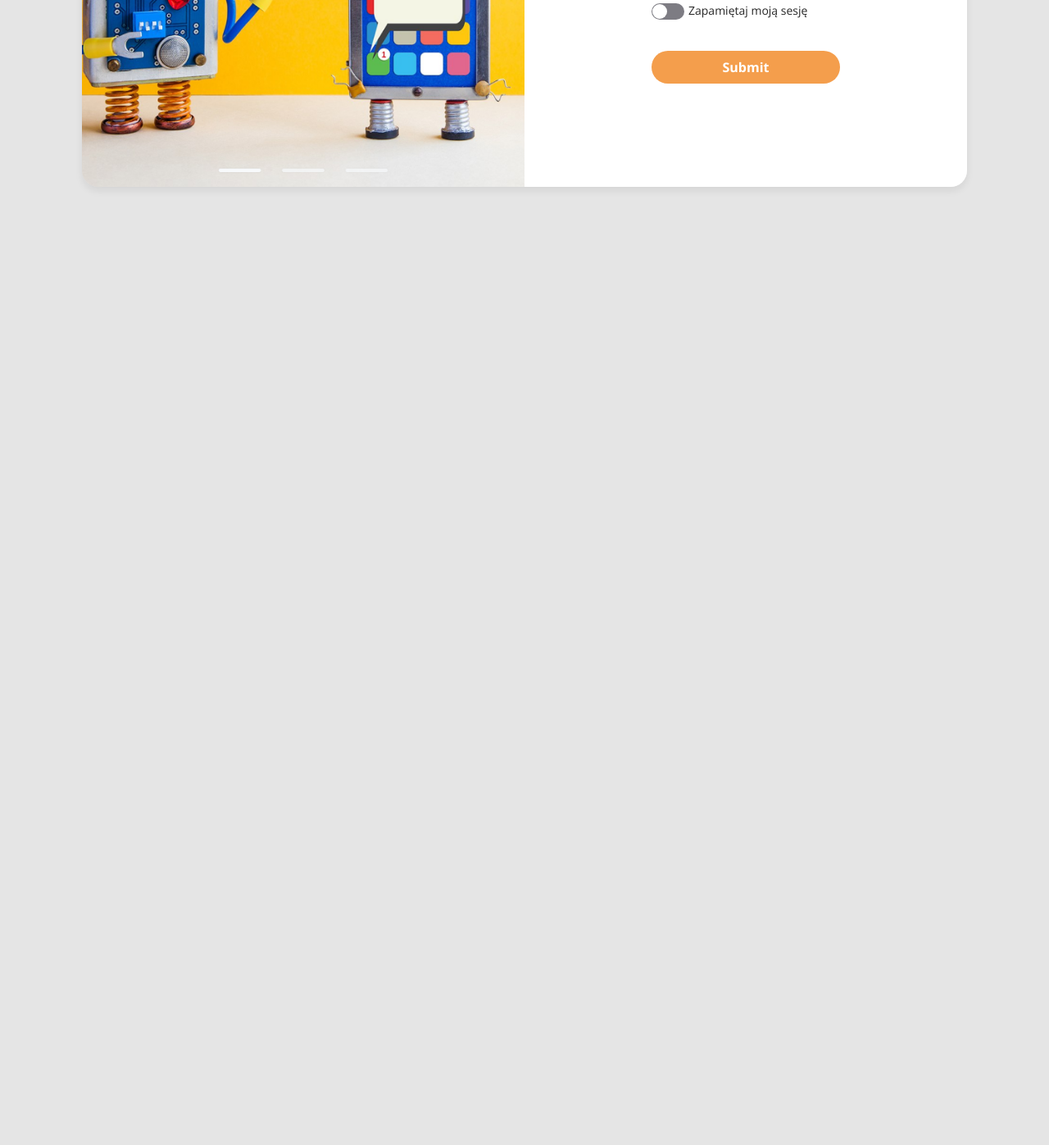
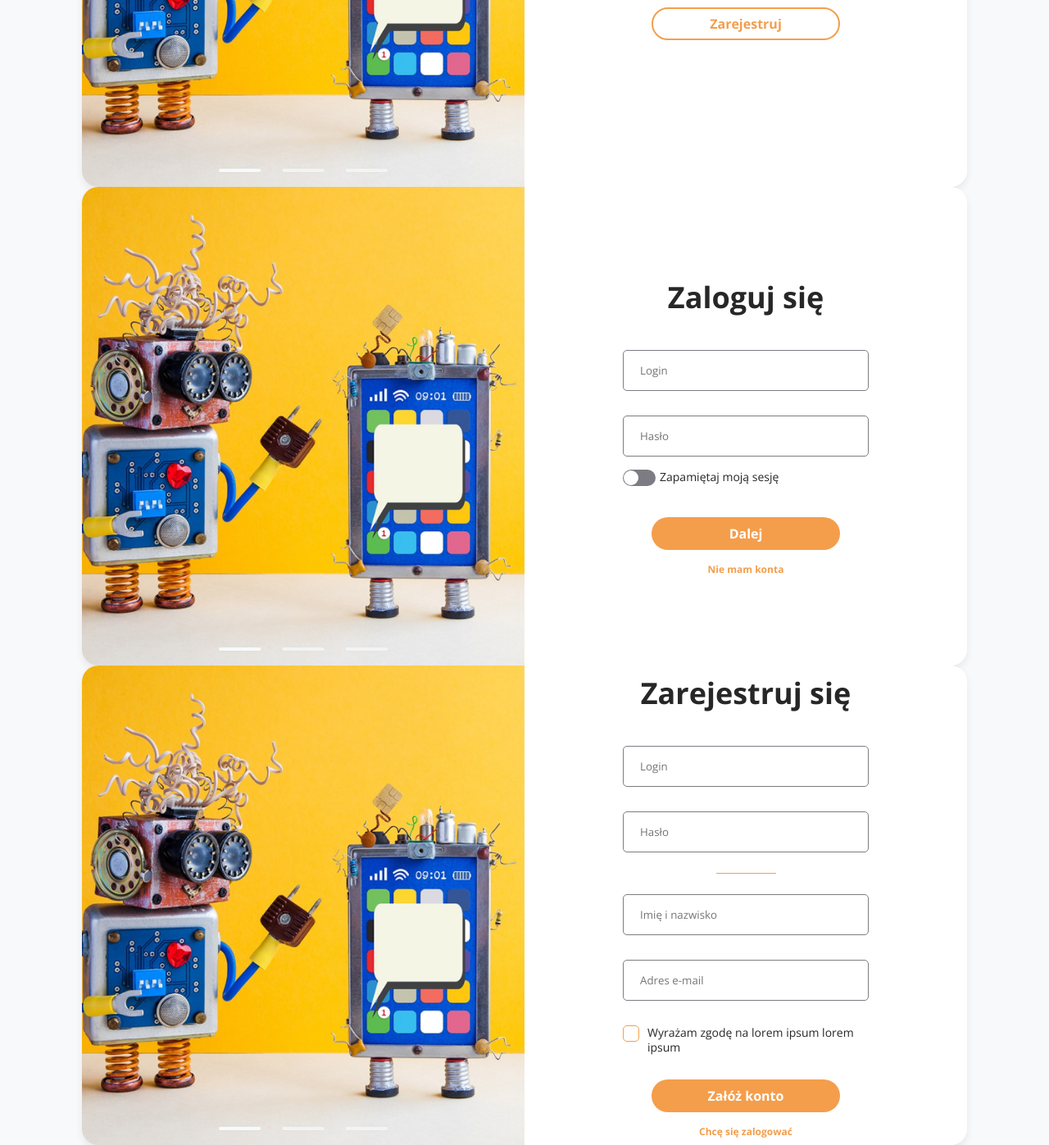
Before and after one commit to och-karr/frontend-webpage, a website: page app/index.html in a window 1280 px wide. Shown: the part 515-1912 px from the top of the page at 82% size. Before the commit the page ends 800 px from the top, so only its background shows below. Drawn offline with nearby package versions, Linux system fonts and the light colour scheme; files that its build step writes are made by us from their sources.

Commit message:
add register panel in header

```diff
--- a/app/index.html
+++ b/app/index.html
@@ -34,18 +34,111 @@
           <span class="header__text">lub</span>
           <button class="main-btn main-btn--contour">Zarejestruj</button>
         </div>
+        <form action="" class="header__content header__content--login none">
+          <h1 class="header__title">Zaloguj się</h1>
+          <input type="text" placeholder="Login" class="input">
+          <input type="password" placeholder="Hasło" class="input">
+          <span class="header__text">
+            <div class="toggle">
+              <div class="toggle__dot"></div>
+            </div>
+            Zapamiętaj moją sesję
+          </span>
+          <input type="submit" class="main-btn" value="Dalej">
+          <a href="#" class="header__undertext">Nie mam konta</a>
+        </form>
+        <form action="" class="header__content header__content--register none">
+          <h1 class="header__title">Zarejestruj się</h1>
+          <input type="text" placeholder="Login" class="input">
+          <input type="password" placeholder="Hasło" class="input">
+          <div class="header__line"></div>
+          <input type="text" placeholder="Imię i nazwisko" class="input">
+          <input type="email" placeholder="Adres e-mail" class="input">
+          <label class="header__checkbox-container">
+            Wyrażam zgodę na lorem ipsum lorem ipsum
+            <input class="header__checkbox-input" type="checkbox">
+            <span class="header__checkbox-checkmark"></span>
+          </label>
+          <input type="submit" class="main-btn" value="Załóż konto">
+          <a href="#" class="header__undertext">Chcę się zalogować</a>
+        </form>
+      </div>
+    </header>
+    <header class="header">
+      <img src="./images/photos/header-desktop.png" alt="" class="header__main-img">
+      <div class="header__form-container">
+        <div class="header__content header__content--welcome none">
+          <h1 class="header__title">Dzień dobry</h1>
+          <button class="main-btn">Zaloguj się</button>
+          <span class="header__text">lub</span>
+          <button class="main-btn main-btn--contour">Zarejestruj</button>
+        </div>
         <form action="" class="header__content header__content--login">
           <h1 class="header__title">Zaloguj się</h1>
           <input type="text" placeholder="Login" class="input">
           <input type="password" placeholder="Hasło" class="input">
-
-            <span class="header__text">
-              <div class="toggle">
-                <div class="toggle__dot"></div>
-              </div>
-              Zapamiętaj moją sesję
-            </span>
-          <input type="submit" class="main-btn">
+          <span class="header__text">
+            <div class="toggle">
+              <div class="toggle__dot"></div>
+            </div>
+            Zapamiętaj moją sesję
+          </span>
+          <input type="submit" class="main-btn" value="Dalej">
+          <a href="#" class="header__undertext">Nie mam konta</a>
+        </form>
+        <form action="" class="header__content header__content--register none">
+          <h1 class="header__title">Zarejestruj się</h1>
+          <input type="text" placeholder="Login" class="input">
+          <input type="password" placeholder="Hasło" class="input">
+          <div class="header__line"></div>
+          <input type="text" placeholder="Imię i nazwisko" class="input">
+          <input type="email" placeholder="Adres e-mail" class="input">
+          <label class="header__checkbox-container">
+            Wyrażam zgodę na lorem ipsum lorem ipsum
+            <input class="header__checkbox-input" type="checkbox">
+            <span class="header__checkbox-checkmark"></span>
+          </label>
+          <input type="submit" class="main-btn" value="Załóż konto">
+          <a href="#" class="header__undertext">Chcę się zalogować</a>
+        </form>
+      </div>
+    </header>
+    <header class="header">
+      <img src="./images/photos/header-desktop.png" alt="" class="header__main-img">
+      <div class="header__form-container">
+        <div class="header__content header__content--welcome none">
+          <h1 class="header__title">Dzień dobry</h1>
+          <button class="main-btn">Zaloguj się</button>
+          <span class="header__text">lub</span>
+          <button class="main-btn main-btn--contour">Zarejestruj</button>
+        </div>
+        <form action="" class="header__content header__content--login none">
+          <h1 class="header__title">Zaloguj się</h1>
+          <input type="text" placeholder="Login" class="input">
+          <input type="password" placeholder="Hasło" class="input">
+          <span class="header__text">
+            <div class="toggle">
+              <div class="toggle__dot"></div>
+            </div>
+            Zapamiętaj moją sesję
+          </span>
+          <input type="submit" class="main-btn" value="Dalej">
+          <a href="#" class="header__undertext">Nie mam konta</a>
+        </form>
+        <form action="" class="header__content header__content--register">
+          <h1 class="header__title">Zarejestruj się</h1>
+          <input type="text" placeholder="Login" class="input">
+          <input type="password" placeholder="Hasło" class="input">
+          <div class="header__line"></div>
+          <input type="text" placeholder="Imię i nazwisko" class="input">
+          <input type="email" placeholder="Adres e-mail" class="input">
+          <label class="header__checkbox-container">
+            Wyrażam zgodę na lorem ipsum lorem ipsum
+            <input class="header__checkbox-input" type="checkbox">
+            <span class="header__checkbox-checkmark"></span>
+          </label>
+          <input type="submit" class="main-btn" value="Załóż konto">
+          <a href="#" class="header__undertext">Chcę się zalogować</a>
         </form>
       </div>
     </header>
--- a/app/scss/mixins/_buttons.scss
+++ b/app/scss/mixins/_buttons.scss
@@ -22,7 +22,6 @@
 }
 
 .input {
-  max-width: 300px;
   width: 100%;
   height: 50px;
   border-radius: 5px;
--- a/app/scss/modules/_header.scss
+++ b/app/scss/modules/_header.scss
@@ -22,9 +22,10 @@
     flex-direction: column;
     justify-content: center;
     align-items: center;
+    width: 100%;
+    max-width: 300px;
 
     &--welcome {
-      display: none;
     }
 
     &--login {
@@ -36,6 +37,10 @@
         margin-top: 0;
         margin-bottom: 40px;
       }
+    }
+
+    &--register {
+
     }
   }
 
@@ -55,4 +60,56 @@
     margin-bottom: 18px;
     position: relative;
   }
+
+  &__undertext {
+    color: $main-clr;
+    font-size: 12px;
+    font-weight: 700;
+    margin-top: 15px;
+  }
+
+  &__line {
+    width: 73px;
+    height: 1px;
+    background-color: $main-clr;
+    margin: 10px 0 25px 0;
+  }
+
+  &__checkbox-container {
+    width: 100%;
+    position: relative;
+    padding-left: 30px;
+    cursor: pointer;
+    user-select: none;
+    font-size: 14px;
+    line-height: 18px;
+    margin-bottom: 30px;
+  }
+
+  .header__checkbox-input {
+    position: absolute;
+    display: none;
+  }
+
+  .header__checkbox-checkmark {
+    position: absolute;
+    top: 0;
+    left: 0;
+    height: 20px;
+    width: 20px;
+    border-radius: 5px;
+    border: 1px solid $main-clr;
+  }
+
+  &__checkbox-container:hover .header__checkbox-checkmark {
+    background-color: $light-grey;
+  }
+
+  .header__checkbox-input:checked ~ .header__checkbox-checkmark {
+    background-color: $main-clr;
+  }
+
+  .none {
+    display: none;
+  }
 }
--- a/app/scss/variables/_colors.scss
+++ b/app/scss/variables/_colors.scss
@@ -1,6 +1,7 @@
 $main-clr: #F49E4C;
 $footer-clr: #118AB2;
-$bcg-clr: #E5E5E5;
+$bcg-clr: #F7F9FB;
 $white: #fff;
+$light-grey: #eee;
 $dark-grey: #7D7C83;
 $black: #272727;
```
